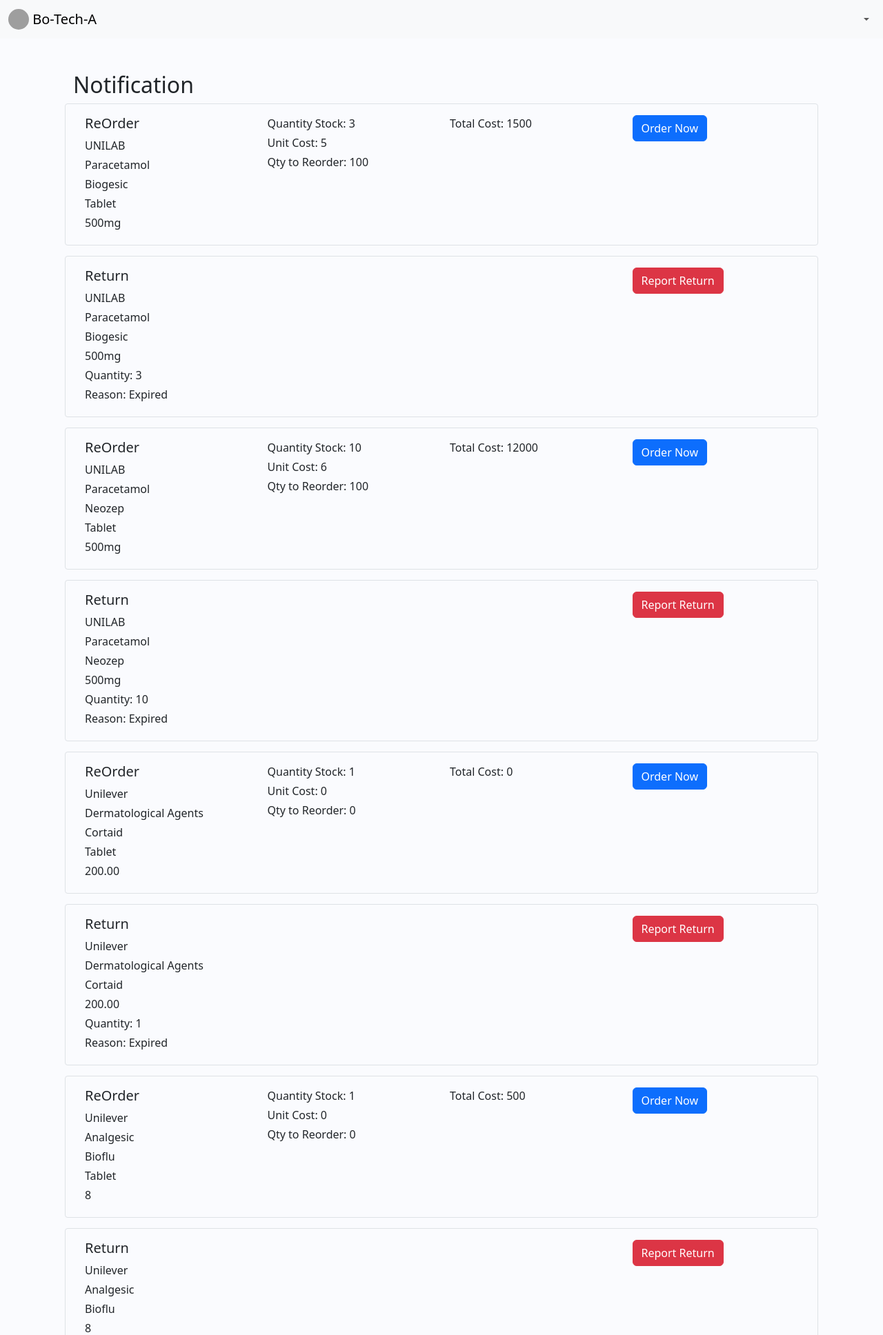
After one commit to iamzenji/BoTechA, a PHP site: page /notificationPO.php in a window 1280 px wide. The commit adds this page. Shown: the top 1936 px of the page at 69% size. Run offline with PHP 8.4, Linux system fonts and the light colour scheme; data comes from the database, SQL or seed files in the repository; a stand-in replaces the project's code that opens the database connection; some libraries are stand-ins or nearby versions; grey boxes are pictures that could not be loaded.

Commit message:
fix PO Integration

```diff
--- a/includes/PO_menu.php
+++ b/includes/PO_menu.php
@@ -39,7 +39,7 @@
             </li>
             <!-- ADDED BY: FINANCE -->
             <li class="sidebar-item">
-                <a href="financeInboxPO.php" class="sidebar-link">
+                <a href="notificationPO.php" class="sidebar-link">
                     <i class="lni lni-envelope"></i>
                     <span>Inbox</span>
                 </a>
@@ -79,7 +79,7 @@
                             <a href="cancel.php" class="sidebar-link text-decoration-none">Cancel</a>
                         </li>
                         <li class="sidebar-item">
-                            <a href="return.php" class="sidebar-link text-decoration-none">Return</a>
+                            <a href="return.php" class="sidebar-link text-decoration-none">Report</a>
                         </li>
 
 
--- /dev/null
+++ b/notificationPO.php
@@ -0,0 +1,102 @@
+<?php
+include 'includes/connection.php';
+include 'includes/header.php';
+?>
+
+<style>
+        .notification-card {
+            margin-bottom: 15px;
+            border: 1px solid #dee2e6;
+            border-radius: 0.25rem;
+            padding: 1rem;
+        }
+        .notification-card h5 {
+            margin-top: 0;
+            margin-bottom: 0.5rem;
+        }
+        .notification-card p {
+            margin-bottom: 0.25rem;
+        }
+    </style>
+<body>
+<div class="wrapper">
+
+    <div class="main p-0 pt-2">
+        <div class="text-left">
+            <div class="container">
+                <div class="container">
+                    <div class="row">
+                        <div class="col-md-12 mt-4">
+                            <div class="container">
+                                <div class="card-body d-flex justify-content-between align-items-center">
+                                    <h2 class="mt-3">Notification</h2>
+                                </div>
+                                <?php
+                                $query = "SELECT * FROM inventory";
+                                $result = mysqli_query($connection, $query);
+
+                                while ($row = mysqli_fetch_assoc($result)) {
+                                ?>
+                                    <div class="row notification-card">
+                                        <div class="col-md-3">
+                                            <h5>ReOrder</h5>
+                                            <p><?php echo $row['supplier']; ?></p>
+                                            <p><?php echo $row['category']; ?></p>
+                                            <p><?php echo $row['brand']; ?></p>
+                                            <p><?php echo $row['type']; ?></p>
+                                            <p><?php echo $row['unit']; ?></p>
+                                        </div>
+                                        <div class="col-md-3">
+                                            <p>Quantity Stock: <?php echo $row['qty_stock']; ?></p>
+                                            <p>Unit Cost: <?php echo $row['unit_cost']; ?></p>
+                                            <p>Qty to Reorder: <?php echo $row['quantity_to_reorder']; ?></p>
+                                        </div>
+                                        <div class="col-md-3">
+                                            <p>Total Cost: <?php echo $row['total_cost']; ?></p>
+                                        </div>
+                                        <div class="col-md-3">
+                                            <a href="order-add.php" class="btn btn-primary">Order Now</a>
+                                        </div>
+                                    </div>
+                                    <div class="row notification-card">
+                                        <div class="col-md-3">
+                                            <h5>Return</h5>
+                                            <p><?php echo $row['supplier']; ?></p>
+                                            <p><?php echo $row['category']; ?></p>
+                                            <p><?php echo $row['brand']; ?></p>
+                                            <p><?php echo $row['unit']; ?></p>
+                                            <p>Quantity: <?php echo $row['qty_stock']; ?></p>
+                                            <p>Reason: Expired</p>
+                                        </div>
+                                        <div class="col-md-3">
+
+                                        </div>
+                                        <div class="col-md-3">
+
+                                        </div>
+                                        <div class="col-md-3">
+                                            <a href="return.php" class="btn btn-danger">Report Return</a>
+                                        </div>
+                                    </div>
+                                <?php
+                                }
+                                ?>
+                            </div>
+                        </div>
+                    </div>
+                </div>
+            </div>
+        </div>
+    </div>
+</div>
+<script src="https://code.jquery.com/jquery-3.3.1.slim.min.js"></script>
+<script src="https://cdnjs.cloudflare.com/ajax/libs/popper.js/1.14.6/umd/popper.min.js"></script>
+<script src="https://stackpath.bootstrapcdn.com/bootstrap/4.2.1/js/bootstrap.min.js"></script>
+<script src="https://cdn.datatables.net/1.10.18/js/jquery.dataTables.min.js"></script>
+<script src="https://cdn.datatables.net/1.10.18/js/dataTables.bootstrap4.min.js"></script>
+<script>
+    $(document).ready(function() {
+        $('#itemTable').DataTable();
+    });
+</script>
+</body>
--- a/purchase_dashboard.php
+++ b/purchase_dashboard.php
@@ -84,7 +84,7 @@
                     <div class="d-flex align-items-center">
                         <div><i class="bi bi-cart-fill biicons"></i></div>
                         <div class="ms-2">
-                            <h3 class="mb-0">Purchase Orders</h3>
+                            <h4 class="mb-0">Purchase Orders</h4>
                             <?php
                            include 'includes/connection.php';
 
--- a/toship.php
+++ b/toship.php
@@ -101,18 +101,22 @@
 
 $result = mysqli_query($connection, $query);
 
+$displayedTrackingNumbers = array();
+
 if ($result) {
     if (mysqli_num_rows($result) > 0) {
         while ($row = mysqli_fetch_assoc($result)) {
+            if (!in_array($row['tracking_number'], $displayedTrackingNumbers)) {
                 echo "<tr class='td text-center'>";
                 echo "<td class='td text-center'><a href='#' class='view-order-link' data-tracking-number='" . $row['tracking_number'] . "'>View Order</a></td>";
                 echo "<td class='td text-center'>" . $row['order_date'] . "</td>";
                 echo "<td class='td text-center'>" . $row['tracking_number'] . "</td>";
                 echo "<td class='td text-center'>" . $row['brand'] . " (" . $row['quantity'] . " " . $row['unit'] . ")" . "</td>";
-
                 echo "<td  class='td text-center'>" .  $row['delivery_date'] . "</td>";
                 echo "<td class='td text-center'>" . $row['grand_total'] . "</td>";
                 echo "</tr>";
+                $displayedTrackingNumbers[] = $row['tracking_number'];
+            }
         }
     } else {
         echo "<tr><td colspan='6'>No orders found</td></tr>";
```
Also changed, not shown: cancel.php (+10 -9 lines), completed.php (+18 -16 lines), item.php (+12 -5 lines), order.php (+33 -20 lines), return.php (+12 -17 lines), supplier.php (+16 -14 lines), toreceive.php (+7 -1 lines). Lines whose indentation alone changed are shown as unchanged.
